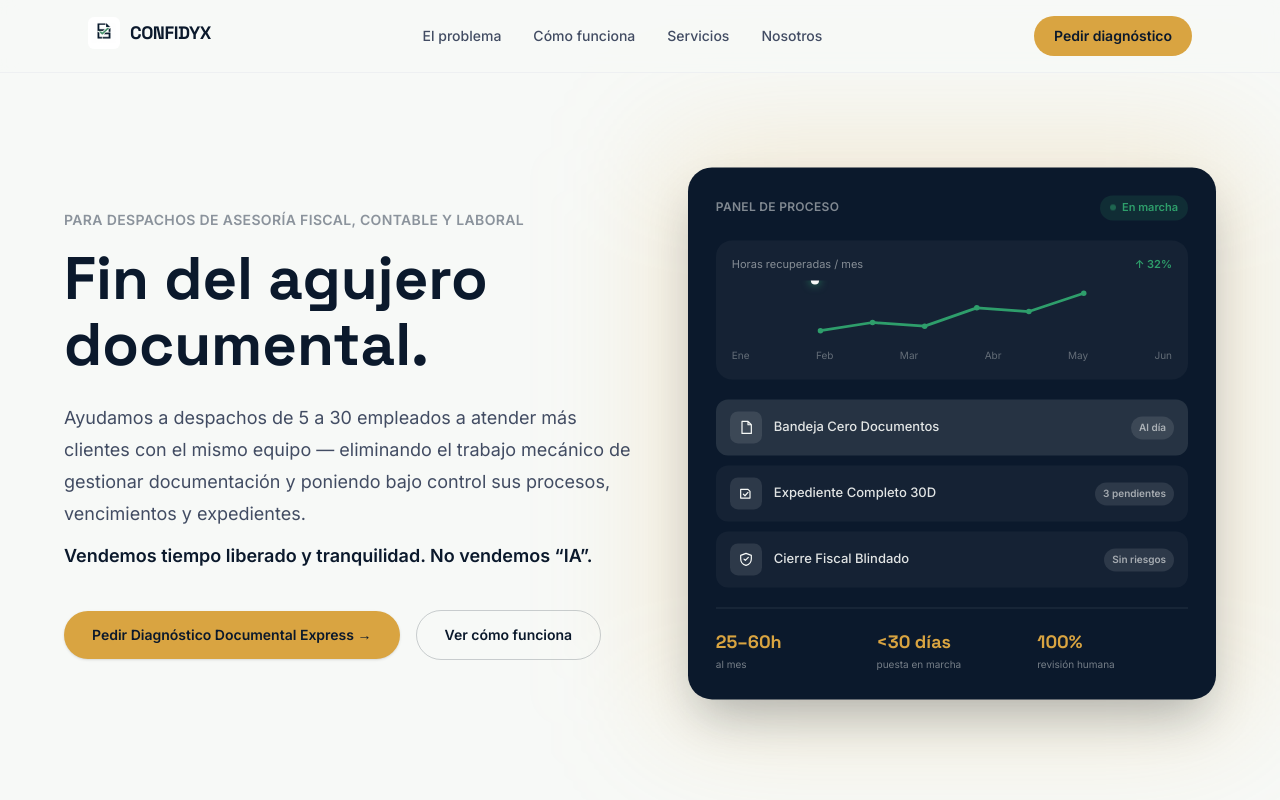
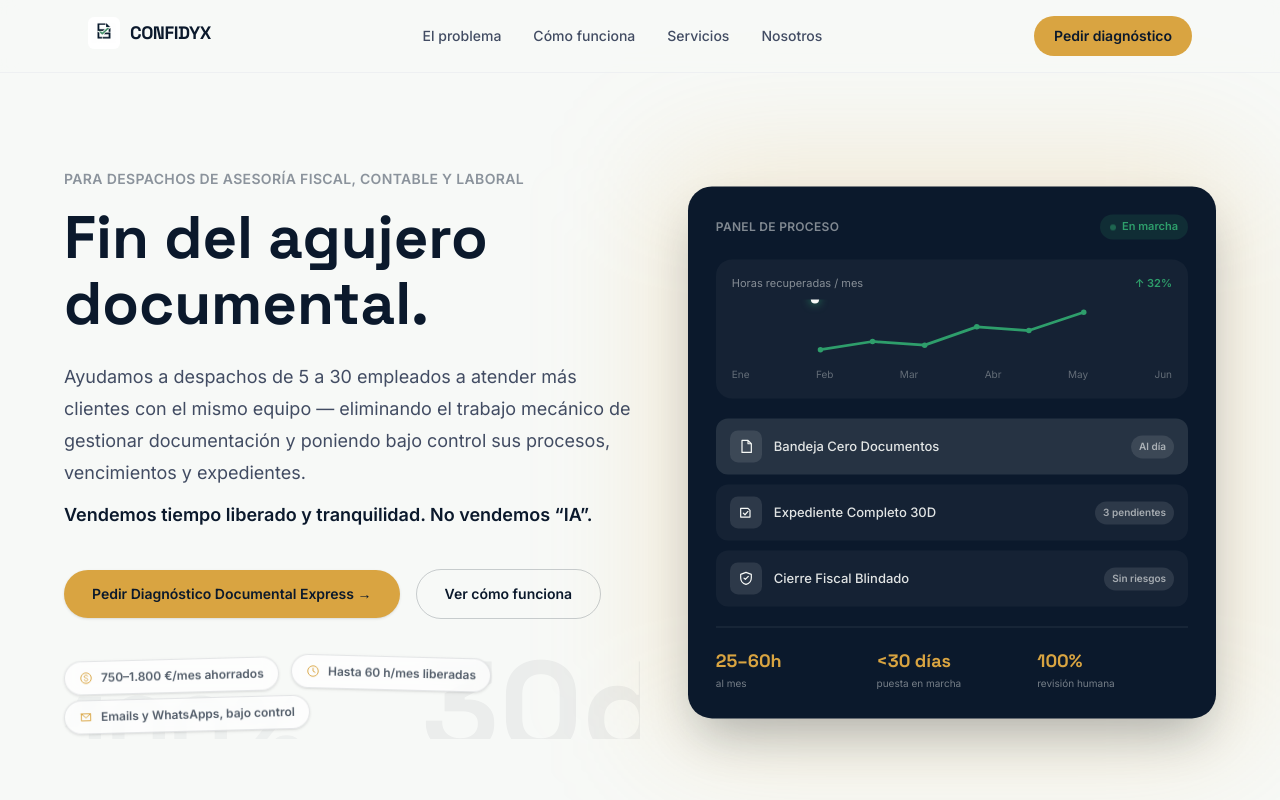
Before and after one commit to danilourido44/web-asesoria, a Next.js app: page / in a window 1280 px wide. Shown: the top 800 px of the page. Built offline with nearby package versions, Linux system fonts and the light colour scheme.

Commit message:
feat: fondo de datos animado en el hero, inspirado en el hero de Semrush, con cifras reales de Confidyx

```diff
--- a/src/app/globals.css
+++ b/src/app/globals.css
@@ -91,10 +91,26 @@ body {
   animation: confidyx-scan 6s ease-in-out infinite;
 }
 
+/* Deriva lenta para los chips de datos flotantes del fondo del hero */
+@keyframes confidyx-drift {
+  0%,
+  100% {
+    transform: translateY(0) rotate(var(--drift-rot, -2deg));
+  }
+  50% {
+    transform: translateY(-10px) rotate(var(--drift-rot, -2deg));
+  }
+}
+
+.animate-drift {
+  animation: confidyx-drift 8s ease-in-out infinite;
+}
+
 @media (prefers-reduced-motion: reduce) {
   .animate-float,
   .animate-draw,
-  .animate-scan {
+  .animate-scan,
+  .animate-drift {
     animation: none;
   }
 }
--- a/src/components/Hero.tsx
+++ b/src/components/Hero.tsx
@@ -1,10 +1,63 @@
 import { HeroVisual } from "./HeroVisual";
+import { HeroBackdrop } from "./HeroBackdrop";
+
+// Cifras reales de Confidyx (ver confidyx_servicios_high_ticket_resumen.md),
+// mostradas como chips flotantes bajo los CTA — la parte "de datos" del
+// hero, en vez de dejar el hueco en blanco.
+const DATA_CHIPS = [
+  {
+    label: "750–1.800 €/mes ahorrados",
+    icon: (
+      <>
+        <circle cx="12" cy="12" r="9" stroke="currentColor" strokeWidth="1.6" fill="none" />
+        <path
+          d="M9 9.5C9 8 10.3 7 12 7C13.5 7 14.6 7.7 14.9 8.7 M9 14.5C9 16 10.3 17 12 17C13.7 17 15 16 15 14.4C15 13 13.8 12.4 12 12C10.2 11.6 9 11 9 9.6"
+          stroke="currentColor"
+          strokeWidth="1.4"
+          strokeLinecap="round"
+          fill="none"
+        />
+      </>
+    ),
+  },
+  {
+    label: "Hasta 60 h/mes liberadas",
+    icon: (
+      <>
+        <circle cx="12" cy="12" r="9" stroke="currentColor" strokeWidth="1.6" fill="none" />
+        <path
+          d="M12 7V12L15.5 14"
+          stroke="currentColor"
+          strokeWidth="1.6"
+          strokeLinecap="round"
+          strokeLinejoin="round"
+          fill="none"
+        />
+      </>
+    ),
+  },
+  {
+    label: "Emails y WhatsApps, bajo control",
+    icon: (
+      <path
+        d="M4 6H20V18H4V6Z M4 6L12 13L20 6"
+        stroke="currentColor"
+        strokeWidth="1.6"
+        strokeLinejoin="round"
+        strokeLinecap="round"
+        fill="none"
+      />
+    ),
+  },
+];
 
 export function Hero() {
   return (
     <section id="inicio" className="px-6 pt-16 pb-20 md:pt-24 md:pb-28">
       <div className="mx-auto grid max-w-6xl items-center gap-14 lg:grid-cols-[1.05fr_0.95fr] lg:gap-10">
-        <div className="max-w-xl">
+        <div className="relative max-w-xl">
+          <HeroBackdrop />
+          <div className="relative z-10">
             <p className="text-sm font-semibold uppercase tracking-wide text-muted">
               Para despachos de asesoría fiscal, contable y laboral
             </p>
@@ -13,9 +66,9 @@ export function Hero() {
             </h1>
             <p className="mt-6 max-w-2xl text-lg leading-8 text-ink/80">
               Ayudamos a despachos de 5 a 30 empleados a atender más clientes
-            con el mismo equipo — eliminando el trabajo mecánico de gestionar
-            documentación y poniendo bajo control sus procesos, vencimientos
-            y expedientes.
+              con el mismo equipo — eliminando el trabajo mecánico de
+              gestionar documentación y poniendo bajo control sus procesos,
+              vencimientos y expedientes.
             </p>
             <p className="mt-3 max-w-2xl text-lg font-semibold text-navy">
               Vendemos tiempo liberado y tranquilidad. No vendemos “IA”.
@@ -35,6 +88,26 @@ export function Hero() {
                 Ver cómo funciona
               </a>
             </div>
+
+            <div className="mt-10 flex flex-wrap gap-3">
+              {DATA_CHIPS.map((chip, i) => (
+                <div
+                  key={chip.label}
+                  className="animate-drift flex items-center gap-2 rounded-full border border-navy/10 bg-white/70 px-3.5 py-2 text-xs font-semibold text-navy/70 shadow-sm backdrop-blur-sm"
+                  style={{
+                    animationDuration: `${7 + i}s`,
+                    animationDelay: `${i * 0.4}s`,
+                    ["--drift-rot" as string]: i % 2 === 0 ? "-1.5deg" : "1.5deg",
+                  }}
+                >
+                  <svg viewBox="0 0 24 24" className="h-3.5 w-3.5 shrink-0 text-gold">
+                    {chip.icon}
+                  </svg>
+                  {chip.label}
+                </div>
+              ))}
+            </div>
+          </div>
         </div>
 
         <HeroVisual />
--- /dev/null
+++ b/src/components/HeroBackdrop.tsx
@@ -0,0 +1,21 @@
+// Textura de fondo detrás del titular del hero: numerales fantasma muy
+// tenues (misma técnica que en los pilares), inspirados en la densidad de
+// datos del hero de Semrush pero adaptados a un fondo claro y discreto.
+// Puramente decorativo: aria-hidden, sin interacción, no interfiere con
+// la legibilidad del texto real (que va por encima, en z-10).
+
+export function HeroBackdrop() {
+  return (
+    <div
+      className="pointer-events-none absolute inset-0 overflow-hidden"
+      aria-hidden="true"
+    >
+      <span className="font-display absolute -bottom-8 -right-6 select-none text-[8rem] font-bold leading-none text-navy/[0.05]">
+        30d
+      </span>
+      <span className="font-display absolute -bottom-10 left-0 select-none text-[6rem] font-bold leading-none text-navy/[0.04]">
+        100%
+      </span>
+    </div>
+  );
+}
```
Lines whose indentation alone changed are shown as unchanged.
